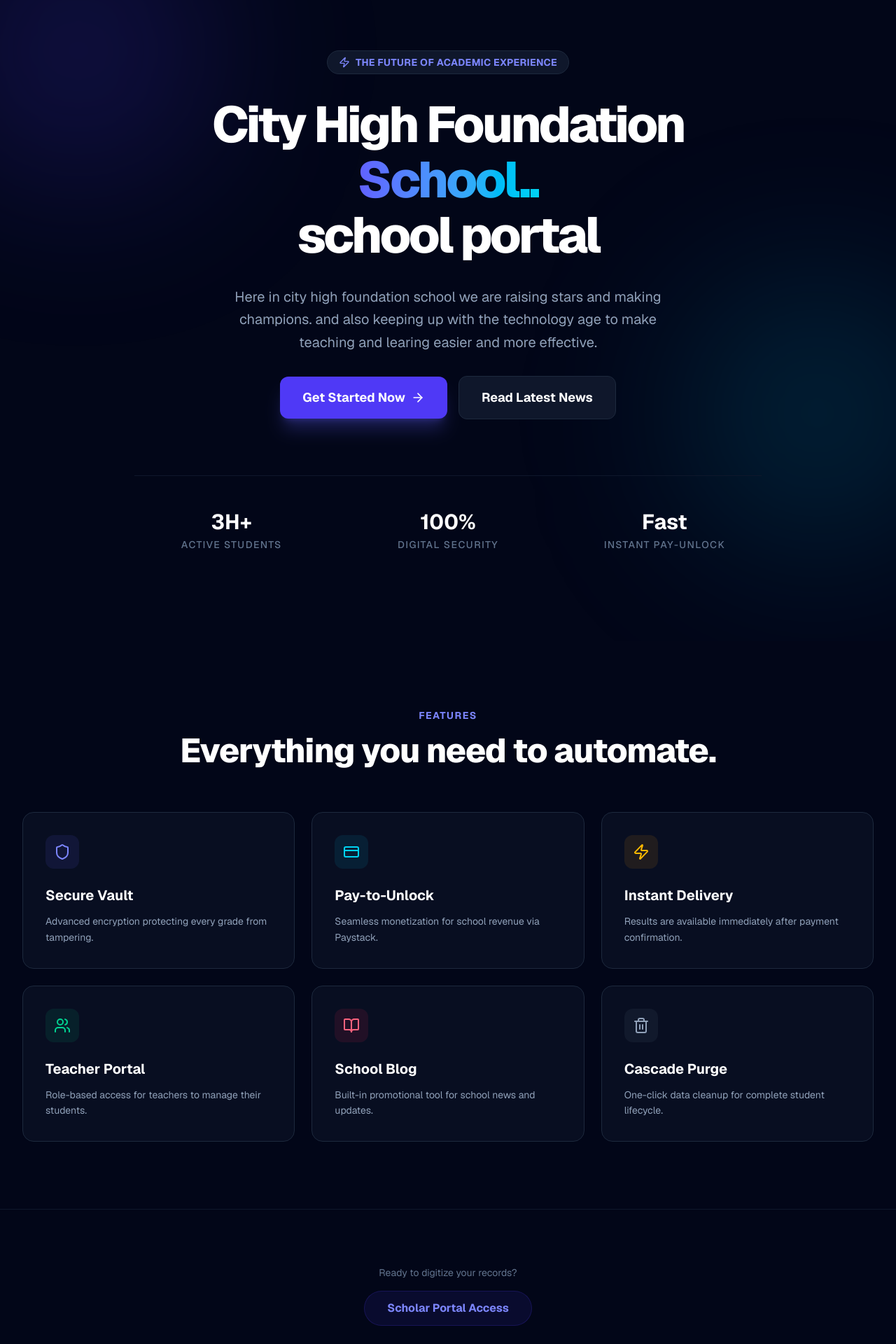
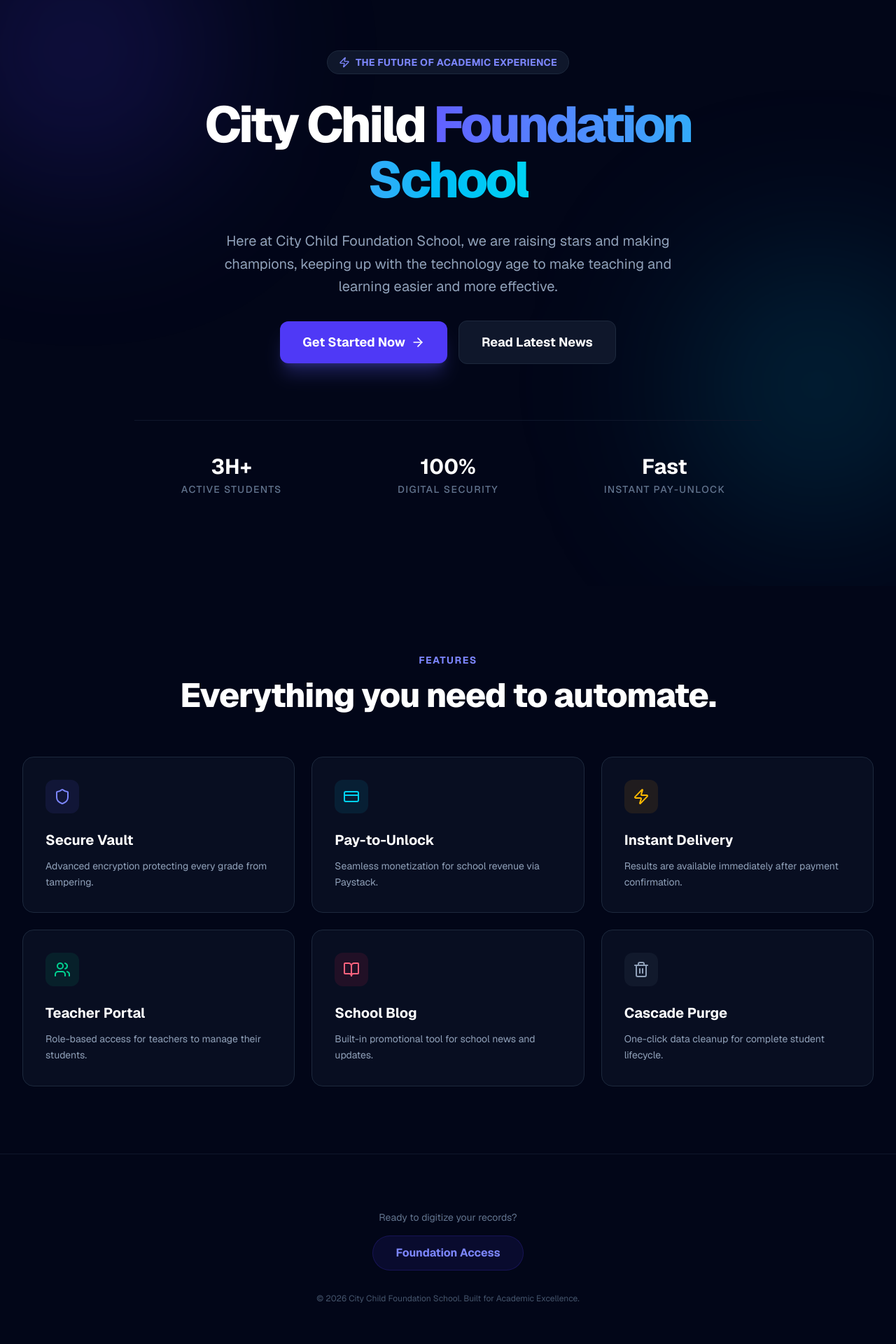
Before and after one commit to devarvel/school_project, a Next.js app: page / in a window 1280 px wide. Shown: the part 120-2040 px from the top of the page at 70% size. Built offline with nearby package versions, Linux system fonts and the light colour scheme.

Commit message:
style: rebrand application to City Child Foundation School

```diff
--- a/src/app/(auth)/login/page.tsx
+++ b/src/app/(auth)/login/page.tsx
@@ -41,7 +41,7 @@ export default function LoginPage() {
             <div className="w-full max-w-md space-y-8">
                 <div className="text-center space-y-2">
                     <h1 className="text-4xl font-extrabold tracking-tighter text-white">
-                        Scholar <span className="text-indigo-500">Portal</span>
+                        City Child <span className="text-indigo-500">Foundation School</span>
                     </h1>
                     <p className="text-slate-400 text-sm">Secure Digital Academic Vault</p>
                 </div>
--- a/src/app/blog/[slug]/page.tsx
+++ b/src/app/blog/[slug]/page.tsx
@@ -75,7 +75,7 @@ export default async function BlogPostPage({ params }: { params: Promise<{ slug:
             </main>
 
             <footer className="py-12 border-t border-slate-900 border-opacity-50 text-center text-slate-600 text-xs">
-                © 2026 Scholar Portal Pro
+                © 2026 City Child Foundation School
             </footer>
         </div>
     );
--- a/src/app/blog/page.tsx
+++ b/src/app/blog/page.tsx
@@ -17,7 +17,7 @@ export default async function BlogPage() {
             <main className="flex-1 max-w-7xl mx-auto px-4 sm:px-6 lg:px-8 py-16">
                 <div className="max-w-3xl mb-16">
                     <h2 className="text-4xl md:text-5xl font-extrabold text-white tracking-tight mb-4">School News & <span className="text-indigo-500">Updates</span></h2>
-                    <p className="text-slate-400 text-lg">Stay informed with the latest happenings, academic calendars, and announcements from Scholar Portal Pro.</p>
+                    <p className="text-slate-400 text-lg">Stay informed with the latest happenings, academic calendars, and announcements from City Child Foundation School.</p>
                 </div>
 
                 {posts.length === 0 ? (
@@ -64,7 +64,7 @@ export default async function BlogPage() {
             </main>
 
             <footer className="py-12 border-t border-slate-900 text-center text-slate-600 text-xs">
-                © 2026 Scholar Portal Pro
+                © 2026 City Child Foundation School
             </footer>
         </div>
     );
--- a/src/app/layout.tsx
+++ b/src/app/layout.tsx
@@ -14,7 +14,7 @@ const geistMono = Geist_Mono({
 });
 
 export const metadata: Metadata = {
-  title: "Scholar Portal Pro",
+  title: "City Child Foundation School",
   description: "Secure Digital Academic Vault",
 };
 
--- a/src/app/page.tsx
+++ b/src/app/page.tsx
@@ -19,10 +19,10 @@ export default function Home() {
                 href="/login"
                 className="px-8 py-3 bg-indigo-600/10 hover:bg-indigo-600 text-indigo-400 hover:text-white border border-indigo-600/20 rounded-full font-bold transition-all"
               >
-                Scholar Portal Access
+                Foundation Access
               </a>
             </div>
-            <p className="text-slate-600 text-xs">© 2026 City High School. Built for Academic Excellence.</p>
+            <p className="text-slate-600 text-xs">© 2026 City Child Foundation School. Built for Academic Excellence.</p>
           </div>
         </footer>
       </main>
--- a/src/app/student/layout.tsx
+++ b/src/app/student/layout.tsx
@@ -14,7 +14,7 @@ export default function StudentLayout({
 
             <footer className="py-8 bg-slate-900 border-t border-slate-800">
                 <div className="max-w-7xl mx-auto px-4 text-center text-slate-500 text-sm">
-                    © 2026 Scholar Portal Pro. All rights reserved.
+                    © 2026 City Child Foundation School. All rights reserved.
                 </div>
             </footer>
         </div>
--- a/src/components/landing/Hero.tsx
+++ b/src/components/landing/Hero.tsx
@@ -29,7 +29,7 @@ export function Hero() {
                         transition={{ duration: 0.5, delay: 0.1 }}
                         className="text-5xl md:text-7xl font-extrabold text-white tracking-tighter leading-[1.1]"
                     >
-                        City High Foundation <span className="bg-gradient-to-r from-indigo-500 to-cyan-400 bg-clip-text text-transparent">School..</span> <br /> school portal
+                        City Child <span className="bg-gradient-to-r from-indigo-500 to-cyan-400 bg-clip-text text-transparent">Foundation School</span>
                     </motion.h1>
 
                     <motion.p
@@ -38,7 +38,7 @@ export function Hero() {
                         transition={{ duration: 0.5, delay: 0.2 }}
                         className="text-lg md:text-xl text-slate-400 leading-relaxed max-w-2xl mx-auto"
                     >
-                        Here in city high foundation school we are raising stars and making champions. and also keeping up with the technology age to make teaching and learing easier and more effective.
+                        Here at City Child Foundation School, we are raising stars and making champions, keeping up with the technology age to make teaching and learning easier and more effective.
                     </motion.p>
 
                     <motion.div
--- a/src/components/layout/PublicNavbar.tsx
+++ b/src/components/layout/PublicNavbar.tsx
@@ -27,7 +27,7 @@ export function PublicNavbar() {
                 <Link href="/" className="flex items-center gap-2 group">
                     <GraduationCap className="w-8 h-8 text-indigo-500 group-hover:rotate-12 transition-transform" />
                     <span className="text-xl font-bold text-white tracking-tighter">
-                        City <span className="text-indigo-500">High</span>
+                        City Child <span className="text-indigo-500">Foundation School</span>
                     </span>
                 </Link>
 
--- a/src/components/layout/Sidebar.tsx
+++ b/src/components/layout/Sidebar.tsx
@@ -58,7 +58,7 @@ export function Sidebar() {
             >
                 <div className="p-6 mt-14 lg:mt-0">
                     <h1 className="text-2xl font-bold bg-gradient-to-r from-indigo-400 to-cyan-400 bg-clip-text text-transparent">
-                        Scholar Pro
+                        City Child
                     </h1>
                     <div className="flex flex-col mt-1">
                         <p className="text-xs text-slate-400 uppercase tracking-widest">{role?.replace('-', ' ')}</p>
--- a/src/components/layout/StudentNavbar.tsx
+++ b/src/components/layout/StudentNavbar.tsx
@@ -14,7 +14,7 @@ export function StudentNavbar() {
                     <div className="flex items-center gap-8">
                         <Link href="/student" className="flex items-center gap-2">
                             <GraduationCap className="w-8 h-8 text-indigo-500" />
-                            <span className="text-xl font-bold text-white tracking-tighter">Portal<span className="text-indigo-500">Pro</span></span>
+                            <span className="text-xl font-bold text-white tracking-tighter">City Child <span className="text-indigo-500">Foundation School</span></span>
                         </Link>
 
                         <div className="hidden md:flex items-center gap-4">
--- a/src/lib/resend.ts
+++ b/src/lib/resend.ts
@@ -5,7 +5,7 @@ const resend = new Resend(process.env.RESEND_API_KEY);
 export async function sendAccessTokenEmail(email: string, studentName: string, accessToken: string, term: string, session: string) {
   try {
     const { data, error } = await resend.emails.send({
-      from: 'Scholar Portal Pro <onboarding@resend.dev>', // Replace with verified domain in production
+      from: 'City Child Foundation School <onboarding@resend.dev>', // Replace with verified domain in production
       to: [email],
       subject: `Result Access Token - ${term} Term ${session}`,
       html: `
@@ -24,8 +24,8 @@ export async function sendAccessTokenEmail(email: string, studentName: string, a
     });
 
     if (error) {
-       console.error('Resend Error:', error);
-       return { success: false, error };
+      console.error('Resend Error:', error);
+      return { success: false, error };
     }
 
     return { success: true, data };
```
